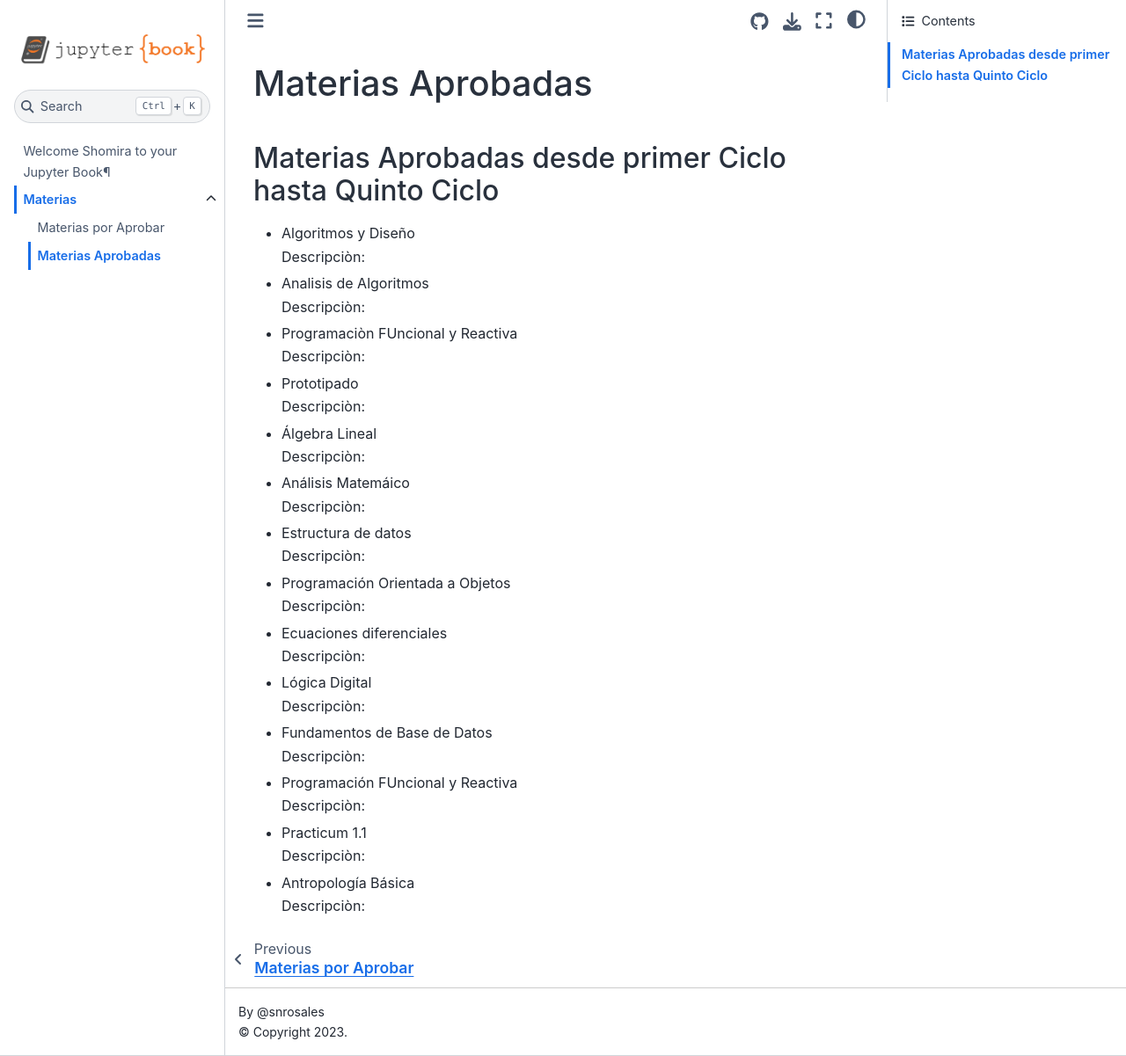
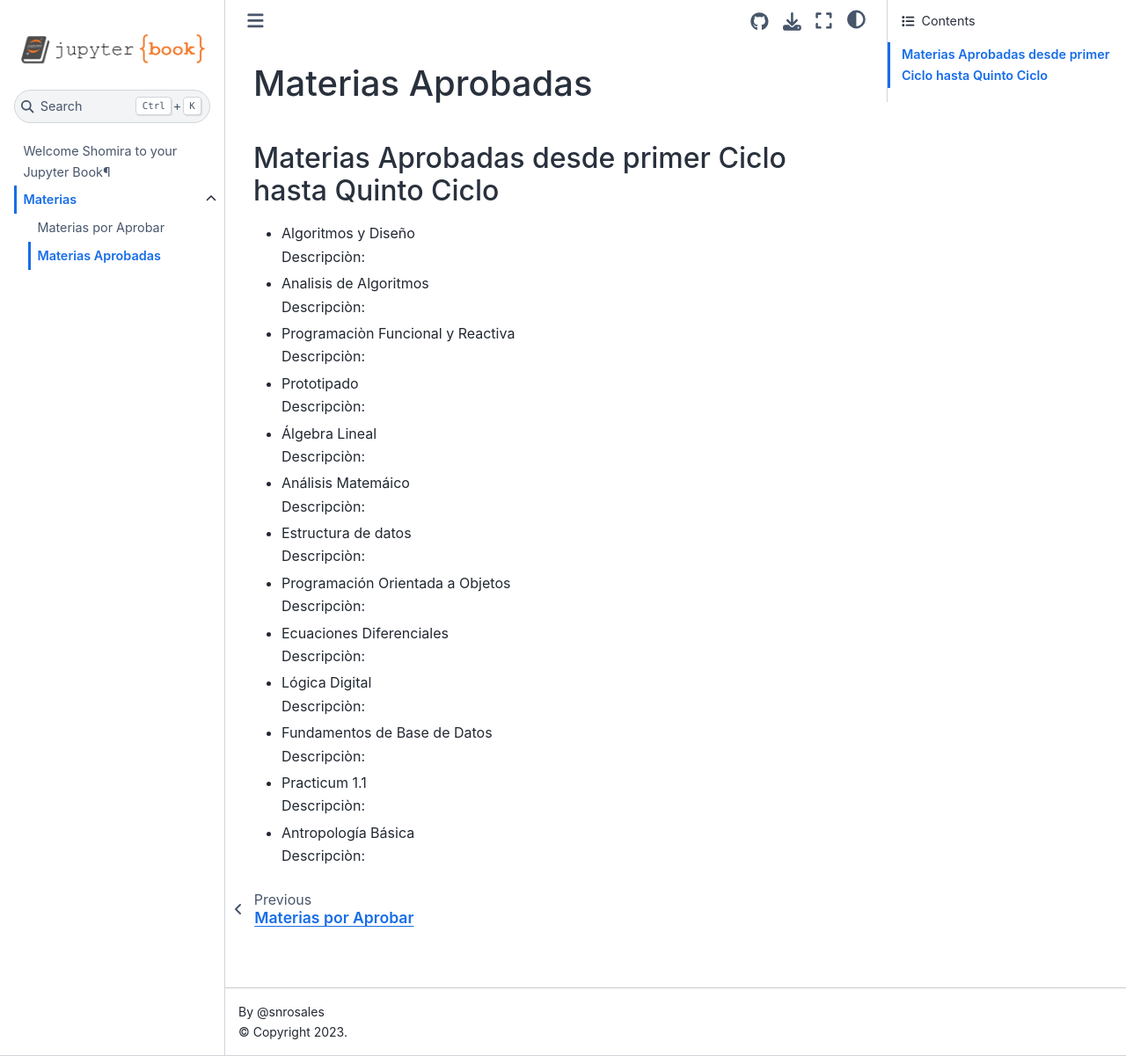
Before and after one commit to Shomira/pruebaPlataformasWeb, a Jupyter Book: the page built from materiasAprobadas.md, in a window 1280 px wide and 1201 px high. Shown: the whole window at 88% size. Built offline with Jupyter Book 1.0.4 settings and Sphinx 7.4.7 and the Sphinx Book theme 1.1.4, drawn with Linux system fonts in a browser that asks for light colours.

Commit message:
Update materiasAprobadas.md

```diff
--- a/materiasAprobadas.md
+++ b/materiasAprobadas.md
@@ -4,7 +4,7 @@
 Descripciòn:
 * Analisis de Algoritmos
 Descripciòn:
-* Programaciòn FUncional y Reactiva
+* Programaciòn Funcional y Reactiva
 Descripciòn:
 * Prototipado
 Descripciòn:
@@ -16,14 +16,12 @@ Descripciòn:
 Descripciòn:
 * Programación Orientada a Objetos
 Descripciòn:
-* Ecuaciones diferenciales
+* Ecuaciones Diferenciales
 Descripciòn:
 * Lógica Digital
 Descripciòn:
 * Fundamentos de Base de Datos
 Descripciòn:
-* Programación FUncional y Reactiva
-Descripciòn:
 * Practicum 1.1
 Descripciòn:
 * Antropología Básica
```
